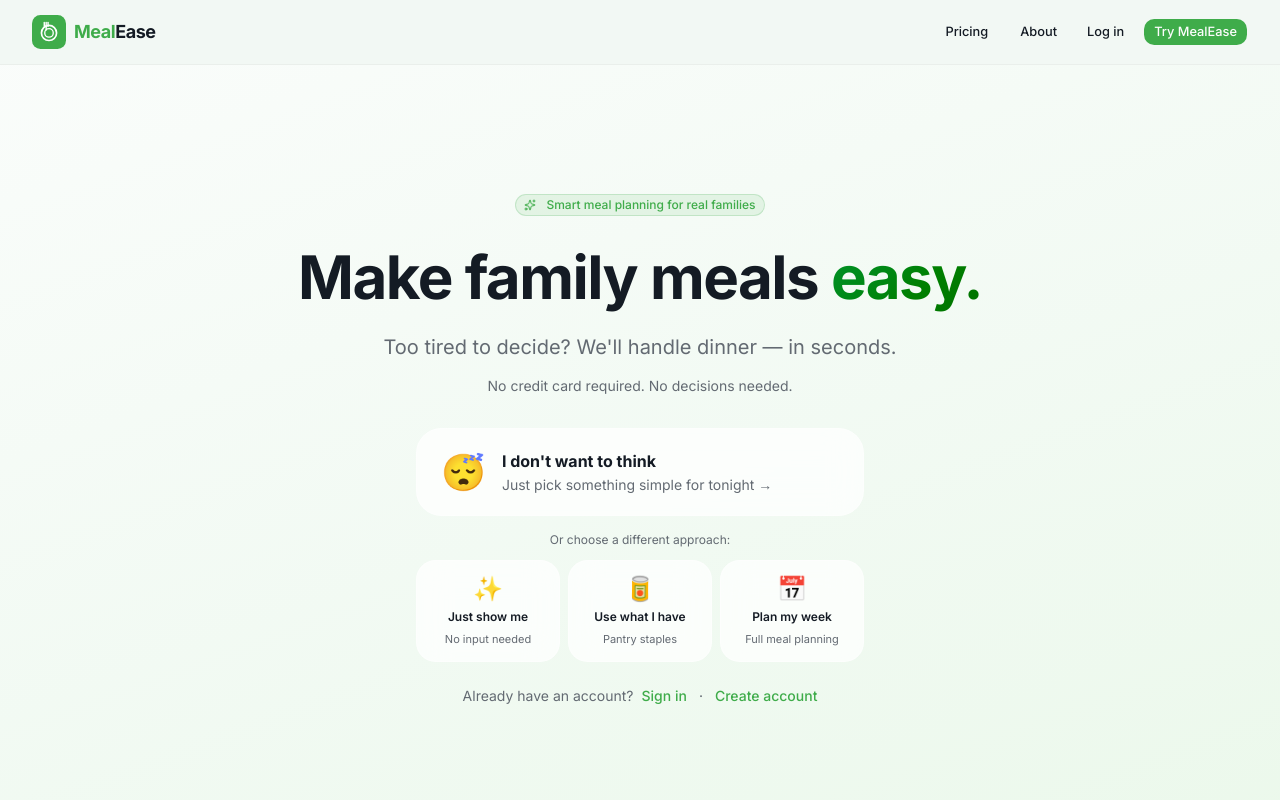
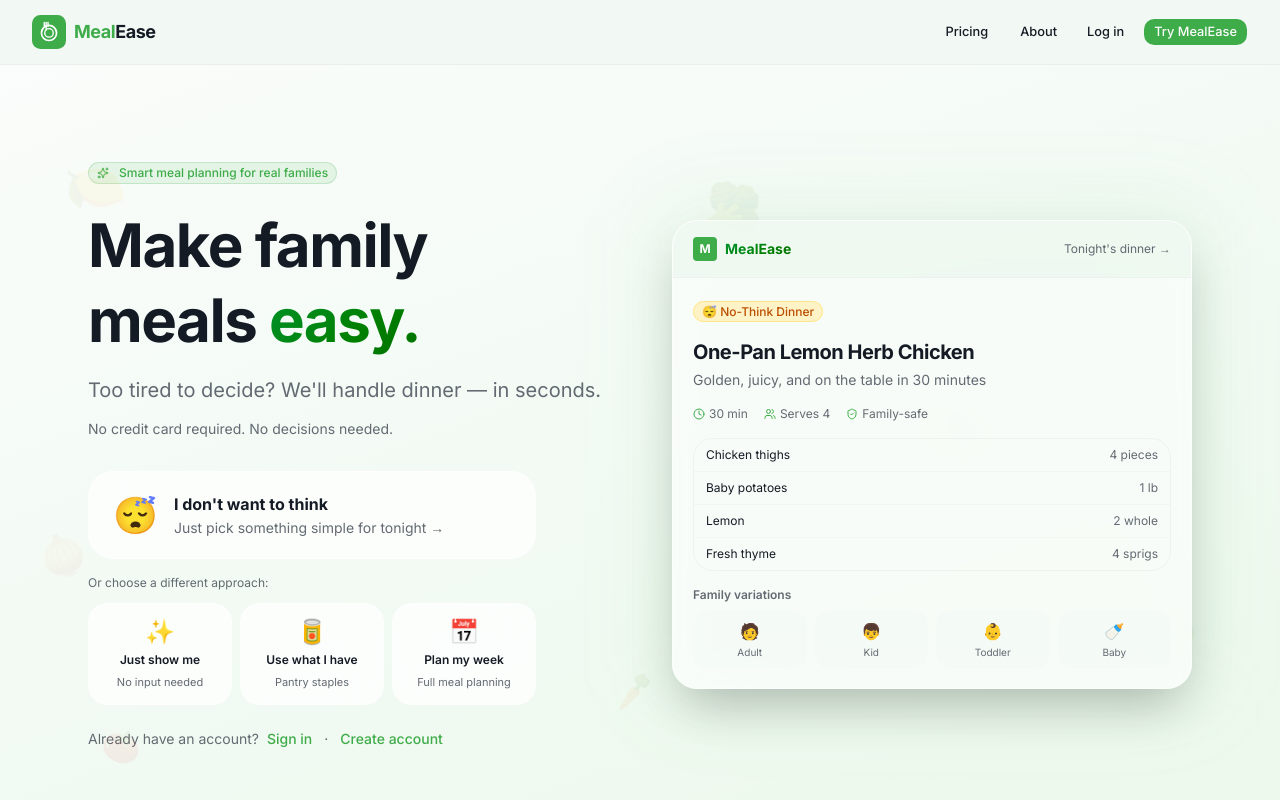
Before and after one commit to dipak1992/NutraNestAI, a Next.js app: page / in a window 1280 px wide. Shown: the top 800 px of the page. Built offline with nearby package versions, Linux system fonts and the light colour scheme; no server answers.

Commit message:
feat: hero 2-col layout, mode-specific loading, randomization dedup, footer blog link

```diff
--- a/app/page.tsx
+++ b/app/page.tsx
@@ -1,7 +1,7 @@
 import Link from 'next/link'
 import { Button } from '@/components/ui/button'
 import { Badge } from '@/components/ui/badge'
-import { Sparkles, ShieldCheck, Users, Calendar, ShoppingCart, ChevronRight, Check, Star, BookOpen, Soup, Lock, BadgeCheck, Heart, UserCheck, UtensilsCrossed } from 'lucide-react'
+import { Sparkles, ShieldCheck, Users, Calendar, ShoppingCart, ChevronRight, Check, Star, BookOpen, Soup, Lock, BadgeCheck, Heart, UserCheck, UtensilsCrossed, Clock } from 'lucide-react'
 import { PublicSiteHeader } from '@/components/layout/PublicSiteHeader'
 import { PublicSiteFooter } from '@/components/layout/PublicSiteFooter'
 
@@ -13,8 +13,29 @@ function Hero() {
   ]
 
   return (
-    <section className="relative overflow-hidden gradient-hero py-24 sm:py-32">
-      <div className="mx-auto max-w-4xl px-4 sm:px-6 text-center">
+    <section className="relative overflow-hidden gradient-hero py-16 sm:py-24">
+      {/* Decorative food emoji backdrop */}
+      <div aria-hidden className="pointer-events-none absolute inset-0 overflow-hidden select-none">
+        {['🍋', '🫑', '🧄', '🍅', '🥦', '🧅', '🫒', '🥕'].map((emoji, i) => (
+          <span
+            key={i}
+            className="absolute text-4xl opacity-[0.06]"
+            style={{
+              top: `${[12, 70, 30, 85, 15, 60, 42, 78][i]}%`,
+              left: `${[5, 90, 82, 8, 55, 3, 72, 48][i]}%`,
+              transform: `rotate(${[-15, 20, -8, 25, 12, -20, 5, -12][i]}deg)`,
+              fontSize: `${[3, 2.5, 3.5, 2, 3, 2.5, 3.5, 2][i]}rem`,
+            }}
+          >
+            {emoji}
+          </span>
+        ))}
+      </div>
+
+      <div className="mx-auto max-w-6xl px-4 sm:px-6">
+        <div className="grid lg:grid-cols-2 gap-12 lg:gap-16 items-center">
+          {/* Left: headline + CTAs */}
+          <div className="text-center lg:text-left">
             <Badge className="mb-6 bg-primary/10 text-primary border-primary/20 hover:bg-primary/10">
               <Sparkles className="mr-1.5 h-3.5 w-3.5" />
               Smart meal planning for real families
@@ -23,13 +44,13 @@ function Hero() {
               Make family meals{' '}
               <span className="text-gradient-sage">easy.</span>
             </h1>
-        <p className="text-lg sm:text-xl text-muted-foreground max-w-2xl mx-auto mb-3 leading-relaxed">
+            <p className="text-lg sm:text-xl text-muted-foreground max-w-xl mb-3 leading-relaxed">
               Too tired to decide? We&apos;ll handle dinner — in seconds.
             </p>
             <p className="text-sm text-muted-foreground mb-8">No credit card required. No decisions needed.</p>
 
-        {/* Primary CTA — featured "I don't want to think" card */}
-        <div className="max-w-md mx-auto mb-4">
+            {/* Primary CTA */}
+            <div className="max-w-md mx-auto lg:mx-0 mb-4">
               <Link
                 href="/tonight?mode=tired"
                 className="glass-card flex items-center gap-4 w-full px-6 py-5 rounded-2xl border-2 border-primary/40 bg-primary/5 hover:bg-primary/10 hover:border-primary/60 hover:shadow-lg transition-all group text-left"
@@ -43,8 +64,8 @@ function Hero() {
             </div>
 
             {/* Secondary modes */}
-        <p className="text-xs text-muted-foreground mb-3">Or choose a different approach:</p>
-        <div className="grid grid-cols-3 gap-2 max-w-md mx-auto mb-6">
+            <p className="text-xs text-muted-foreground mb-3 text-center lg:text-left">Or choose a different approach:</p>
+            <div className="grid grid-cols-3 gap-2 max-w-md mx-auto lg:mx-0 mb-6">
               {secondaryModes.map((m) => (
                 <Link
                   key={m.label}
@@ -58,12 +79,64 @@ function Hero() {
               ))}
             </div>
 
-        <div className="flex flex-col sm:flex-row gap-2 justify-center items-center text-sm text-muted-foreground">
+            <div className="flex flex-col sm:flex-row gap-2 justify-center lg:justify-start items-center text-sm text-muted-foreground">
               <span>Already have an account?</span>
               <div className="flex gap-3">
                 <Link href="/login" className="text-primary hover:underline font-medium">Sign in</Link>
                 <span>·</span>
                 <Link href="/signup" className="text-primary hover:underline font-medium">Create account</Link>
+              </div>
+            </div>
+          </div>
+
+          {/* Right: meal preview mockup */}
+          <div className="hidden lg:block" aria-hidden>
+            <div className="relative">
+              {/* Soft glow behind the card */}
+              <div className="absolute -inset-4 bg-primary/8 rounded-3xl blur-2xl" />
+              <div className="relative glass-card rounded-2xl border border-primary/20 shadow-2xl overflow-hidden">
+                {/* Mock header */}
+                <div className="bg-primary/5 border-b border-border/40 px-5 py-4 flex items-center justify-between">
+                  <div className="flex items-center gap-2">
+                    <div className="h-6 w-6 rounded bg-primary text-white flex items-center justify-center text-xs font-bold">M</div>
+                    <span className="text-sm font-bold text-gradient-sage">MealEase</span>
+                  </div>
+                  <span className="text-xs text-muted-foreground">Tonight&apos;s dinner →</span>
+                </div>
+                {/* Mock meal card */}
+                <div className="p-5">
+                  <div className="mb-4">
+                    <span className="text-xs px-2 py-0.5 rounded-full bg-amber-100 text-amber-700 border border-amber-200 font-medium">😴 No-Think Dinner</span>
+                  </div>
+                  <h3 className="text-xl font-bold mb-1">One-Pan Lemon Herb Chicken</h3>
+                  <p className="text-sm text-muted-foreground mb-4">Golden, juicy, and on the table in 30 minutes</p>
+                  <div className="flex gap-4 text-xs text-muted-foreground mb-4">
+                    <span className="flex items-center gap-1"><Clock className="h-3 w-3 text-primary" /> 30 min</span>
+                    <span className="flex items-center gap-1"><Users className="h-3 w-3 text-primary" /> Serves 4</span>
+                    <span className="flex items-center gap-1"><ShieldCheck className="h-3 w-3 text-primary" /> Family-safe</span>
+                  </div>
+                  {/* Mini ingredient list */}
+                  <div className="rounded-xl border border-border/50 divide-y divide-border/30 text-xs mb-4">
+                    {[['Chicken thighs', '4 pieces'], ['Baby potatoes', '1 lb'], ['Lemon', '2 whole'], ['Fresh thyme', '4 sprigs']].map(([name, qty]) => (
+                      <div key={name} className="flex justify-between px-3 py-2">
+                        <span>{name}</span>
+                        <span className="text-muted-foreground font-mono">{qty}</span>
+                      </div>
+                    ))}
+                  </div>
+                  {/* Family variations */}
+                  <p className="text-xs font-semibold text-muted-foreground mb-2">Family variations</p>
+                  <div className="flex gap-2">
+                    {[['🧑', 'Adult'], ['👦', 'Kid'], ['👶', 'Toddler'], ['🍼', 'Baby']].map(([emoji, label]) => (
+                      <div key={label} className="flex-1 text-center rounded-lg bg-muted/40 py-2 px-1">
+                        <div className="text-base">{emoji}</div>
+                        <div className="text-[10px] text-muted-foreground mt-0.5">{label}</div>
+                      </div>
+                    ))}
+                  </div>
+                </div>
+              </div>
+            </div>
           </div>
         </div>
       </div>
--- a/app/tonight/page.tsx
+++ b/app/tonight/page.tsx
@@ -48,14 +48,30 @@ function writeSwipeCount(count: number) {
 
 // ── Shimmer Loading Phase ──
 
-function LoadingPhase({ onComplete }: { onComplete: () => void }) {
+const LOADING_STEPS: Record<'quick' | 'tired' | 'pantry', string[]> = {
+  quick: [
+    'Finding something great for tonight…',
+    'Personalizing it for your family…',
+    'Adding the finishing touches…',
+    'Your dinner idea is ready! ✨',
+  ],
+  tired: [
+    'No decisions needed — we\'ve got this…',
+    'Picking the simplest, tastiest option…',
+    'Almost done. You can relax…',
+    'Here\'s your effortless dinner! 😴',
+  ],
+  pantry: [
+    'Checking what works with pantry staples…',
+    'Finding a meal from what you have…',
+    'Making sure it works for the whole family…',
+    'Found the perfect use for your ingredients! 🥫',
+  ],
+}
+
+function LoadingPhase({ onComplete, mode }: { onComplete: () => void; mode: 'quick' | 'tired' | 'pantry' }) {
   const [step, setStep] = useState(0)
-  const steps = [
-    'Finding something quick and tasty…',
-    'Making it work for the whole family…',
-    'Adding the finishing touches…',
-    'Your dinner is sorted!',
-  ]
+  const steps = LOADING_STEPS[mode] ?? LOADING_STEPS.quick
 
   useEffect(() => {
     const timers = steps.map((_, i) =>
@@ -256,10 +272,10 @@ function TonightPageInner() {
 
   const meal = useMemo(() => getRandomTonightMeal(mode), [mode, mealRefreshKey])
 
-  const modeLabels: Record<string, { title: string; emoji: string }> = {
-    quick: { title: 'Quick Pick', emoji: '✨' },
-    tired: { title: "No-think dinner", emoji: '😴' },
-    pantry: { title: 'Use What I Have', emoji: '🥫' },
+  const modeLabels: Record<string, { title: string; emoji: string; tagline: string; badgeClass: string }> = {
+    quick: { title: 'Quick Pick', emoji: '✨', tagline: 'A great dinner idea, ready in seconds', badgeClass: '' },
+    tired: { title: 'No-Think Dinner', emoji: '😴', tagline: 'Simple, easy, zero decisions required', badgeClass: 'border-amber-300 text-amber-700 bg-amber-50' },
+    pantry: { title: 'Use What You Have', emoji: '🥫', tagline: 'Built around your pantry staples', badgeClass: 'border-emerald-300 text-emerald-700 bg-emerald-50' },
   }
 
   const currentMode = modeLabels[mode] || modeLabels.quick
@@ -308,7 +324,7 @@ function TonightPageInner() {
       <main className="mx-auto max-w-3xl px-4 py-8 sm:py-12">
         <AnimatePresence mode="wait">
           {loading ? (
-            <LoadingPhase key="loading" onComplete={() => setLoading(false)} />
+            <LoadingPhase key="loading" onComplete={() => setLoading(false)} mode={mode} />
           ) : (
             <motion.div
               key="result"
@@ -322,9 +338,10 @@ function TonightPageInner() {
                 animate={{ opacity: 1, y: 0 }}
                 className="text-center mb-8"
               >
-                <Badge variant="outline" className="mb-3">
+                <Badge variant="outline" className={`mb-3 ${currentMode.badgeClass}`}>
                   {currentMode.emoji} {currentMode.title}
                 </Badge>
+                <p className="text-xs text-muted-foreground mb-3">{currentMode.tagline}</p>
                 <h1 className="text-3xl sm:text-4xl font-bold tracking-tight mb-2">
                   {meal.title}
                 </h1>
--- a/components/layout/PublicSiteFooter.tsx
+++ b/components/layout/PublicSiteFooter.tsx
@@ -6,6 +6,7 @@ const footerLinks = [
   { href: '/terms', label: 'Terms' },
   { href: '/about', label: 'About' },
   { href: '/pricing', label: 'Pricing' },
+  { href: '/blog', label: 'Blog' },
 ]
 
 export function PublicSiteFooter() {
--- a/lib/tonight-meals.ts
+++ b/lib/tonight-meals.ts
@@ -491,9 +491,37 @@ export const TONIGHT_MEALS = {
   pantry: PANTRY_MEALS,
 }
 
+const SEEN_KEY = 'mealease-tonight-seen'
+
+function getSeenIds(mode: string): string[] {
+  if (typeof window === 'undefined') return []
+  try {
+    const raw = sessionStorage.getItem(`${SEEN_KEY}-${mode}`)
+    return raw ? (JSON.parse(raw) as string[]) : []
+  } catch {
+    return []
+  }
+}
+
+function recordSeen(mode: string, id: string, poolSize: number) {
+  if (typeof window === 'undefined') return
+  try {
+    const seen = getSeenIds(mode)
+    const updated = [...seen, id].slice(-(poolSize - 1)) // keep at most pool-1 so there's always a fresh option
+    sessionStorage.setItem(`${SEEN_KEY}-${mode}`, JSON.stringify(updated))
+  } catch {
+    // ignore storage errors
+  }
+}
+
 export function getRandomTonightMeal(mode: 'quick' | 'tired' | 'pantry'): TonightMeal {
   const pool = TONIGHT_MEALS[mode]
-  return pool[Math.floor(Math.random() * pool.length)]
+  const seen = getSeenIds(mode)
+  const unseen = pool.filter((m) => !seen.includes(m.id))
+  const candidates = unseen.length > 0 ? unseen : pool
+  const pick = candidates[Math.floor(Math.random() * candidates.length)]
+  recordSeen(mode, pick.id, pool.length)
+  return pick
 }
 
 export function getTonightMealById(id: string): TonightMeal | null {
```
Lines whose indentation alone changed are shown as unchanged.
